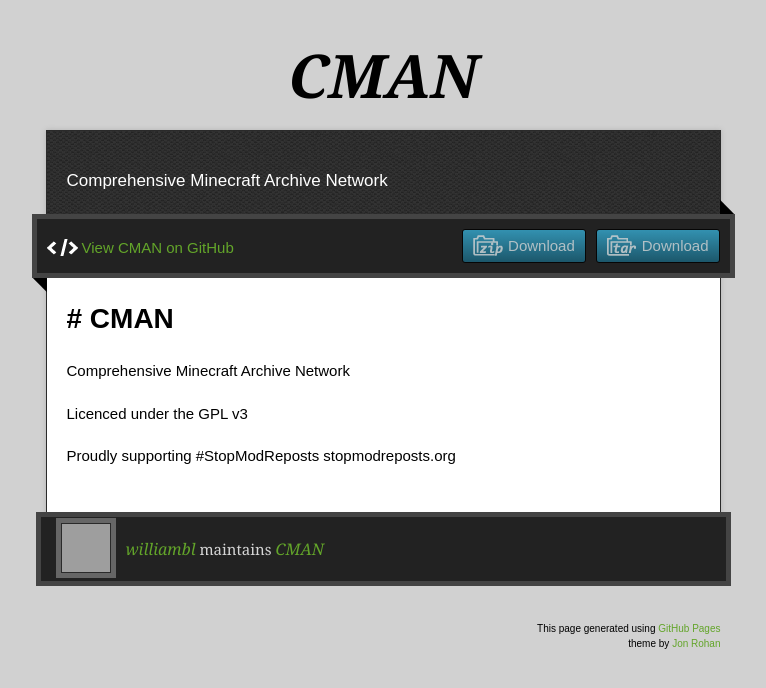
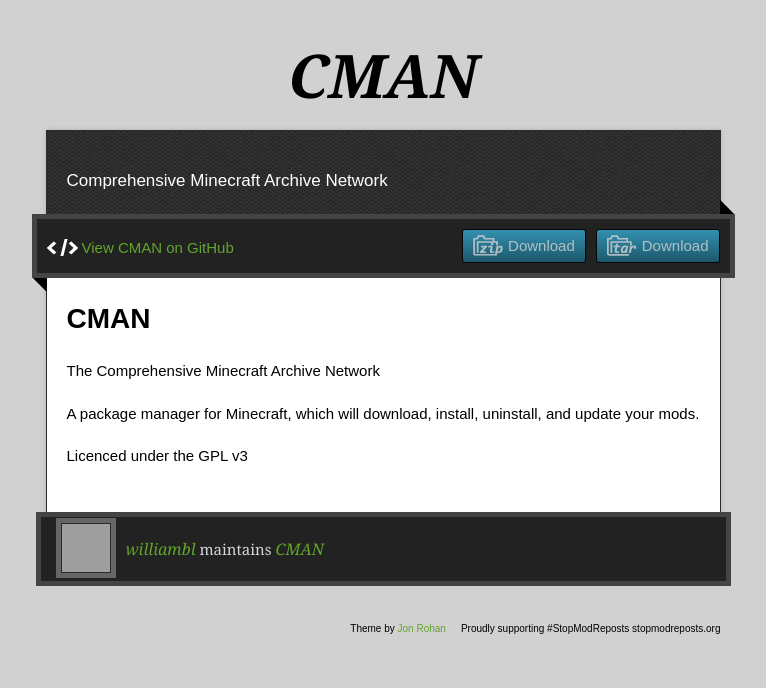
Before and after one commit to mcdelta-project/mcdelta-python, a plain HTML site: page index.html in a window 1280 px wide. Shown: the whole page, without its empty margins (257-1023 px from the left). Drawn offline with nearby package versions, Linux system fonts and the light colour scheme; grey boxes are pictures that could not be loaded.

Commit message:
Update index.html

```diff
--- a/index.html
+++ b/index.html
@@ -37,13 +37,14 @@
         </div>
         <article class="markdown-body">
           <h1>
-<a id="-cman" class="anchor" href="#-cman" aria-hidden="true"><span class="octicon octicon-link"></span></a># CMAN</h1>
+<a id="-cman" class="anchor" href="#-cman" aria-hidden="true"><span class="octicon octicon-link"></span></a>CMAN</h1>
 
-<p>Comprehensive Minecraft Archive Network</p>
+<p>The Comprehensive Minecraft Archive Network</p>
+
+<p>A package manager for Minecraft, which will download, install, uninstall, and update your mods.</p>
 
 <p>Licenced under the GPL v3</p>
 
-<p>Proudly supporting #StopModReposts stopmodreposts.org</p>
         </article>
       </div>
     </div>
@@ -54,7 +55,9 @@
 
       </div>
       <div class="creds">
-        <small>This page generated using <a href="https://pages.github.com/">GitHub Pages</a><br>theme by <a href="https://twitter.com/jonrohan/">Jon Rohan</a></small>
+        <small>Proudly supporting #StopModReposts stopmodreposts.org</small>
+
+        <small>Theme by <a href="https://twitter.com/jonrohan/">Jon Rohan</a></small>
       </div>
     </footer>
   </div>
```
